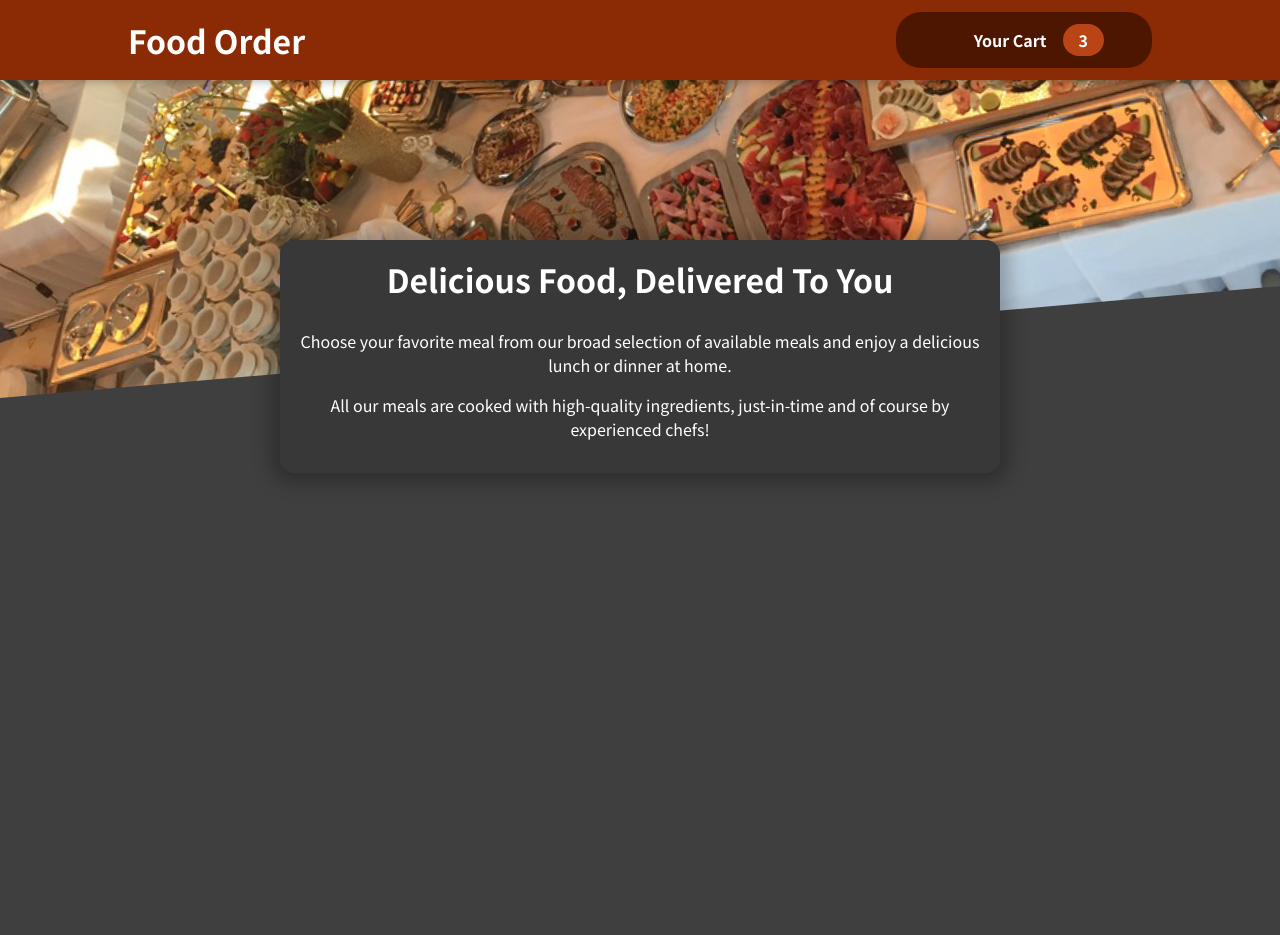
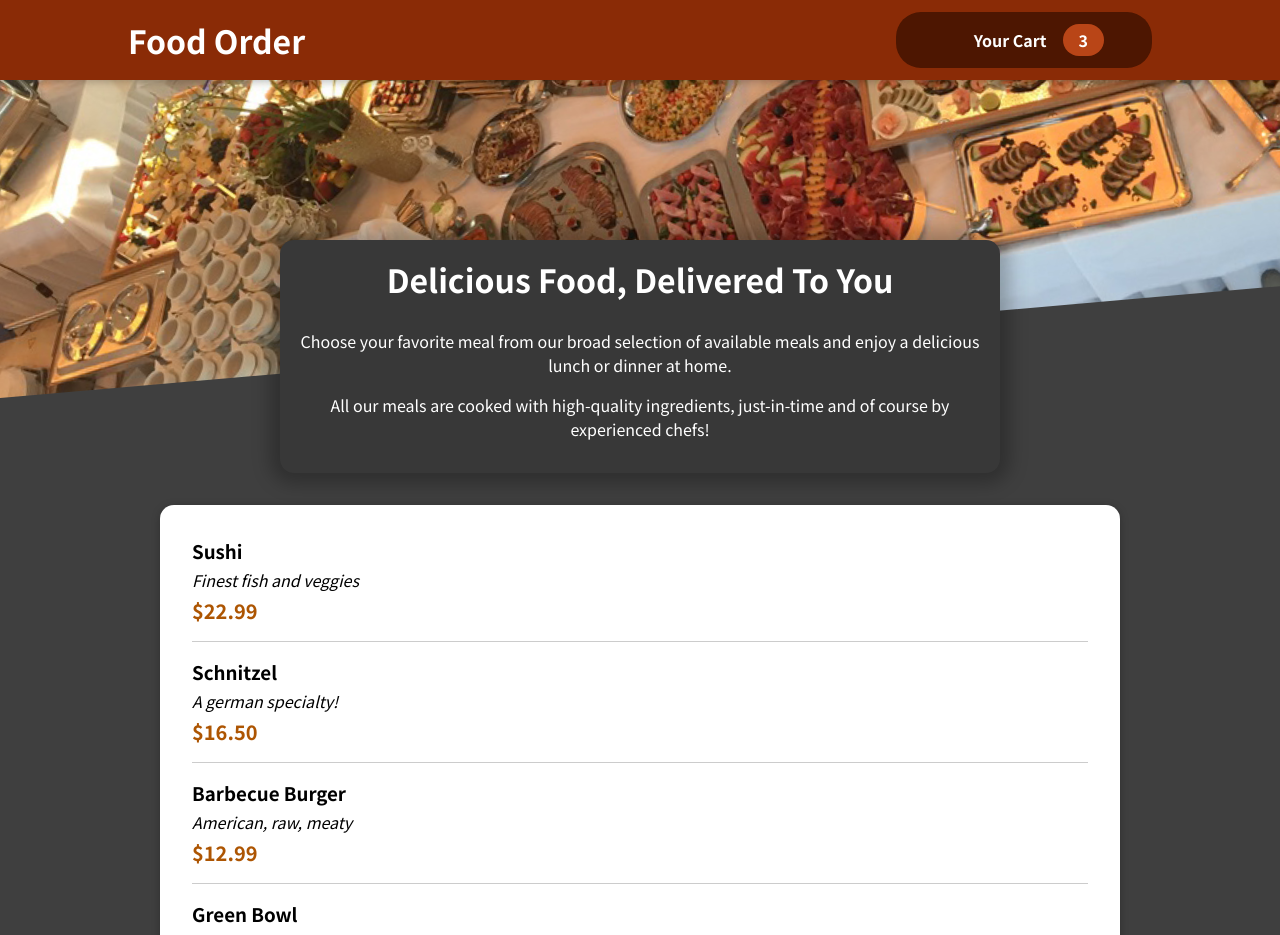
Before and after one commit to AhmadrezaMozaffary/react-food-order, a React (Create React App) app: page / in a window 1280 px wide. Shown: the top 935 px of the page. Before the commit the page ends 800 px from the top, so only its background shows below. Built offline with nearby package versions, Linux system fonts and the light colour scheme; some icons are missing.

Commit message:
Add DUMMY meals and related components

```diff
--- a/src/components/Meals/AvailableMeals.js
+++ b/src/components/Meals/AvailableMeals.js
@@ -1,6 +1,8 @@
 import React from "react";
+import Card from "../UI/Card";
 
 import classes from "./AvailableMeals.module.css";
+import MealItem from "./MealItem/MealItem";
 
 const DUMMY_MEALS = [
   {
@@ -30,11 +32,20 @@
 ];
 
 const AvailableMeals = () => {
-  const mealsList = DUMMY_MEALS.map((meal) => <li>{meal.naem}</li>);
+  const mealsList = DUMMY_MEALS.map((meal) => (
+    <MealItem
+      key={meal.id}
+      name={meal.name}
+      desc={meal.description}
+      price={meal.price}
+    />
+  ));
 
   return (
     <section className={classes.meals}>
-      <ul>{mealsList}</ul>
+      <Card>
+        <ul>{mealsList}</ul>
+      </Card>
     </section>
   );
 };
--- /dev/null
+++ b/src/components/Meals/MealItem/MealItem.js
@@ -0,0 +1,20 @@
+import React from "react";
+
+import classes from "./MealItem.module.css";
+
+const MealItem = (props) => {
+  const price = `$${props.price.toFixed(2)}`;
+
+  return (
+    <li className={classes.meal}>
+      <div>
+        <h3>{props.name}</h3>
+        <div className={classes.description}>{props.desc}</div>
+        <div className={classes.price}>{price}</div>
+      </div>
+      <div></div>
+    </li>
+  );
+};
+
+export default MealItem;
--- /dev/null
+++ b/src/components/Meals/MealItem/MealItem.module.css
@@ -0,0 +1,22 @@
+.meal {
+  display: flex;
+  justify-content: space-between;
+  margin: 1rem;
+  padding-bottom: 1rem;
+  border-bottom: 1px solid #ccc;
+}
+
+.meal h3 {
+  margin: 0 0 0.25rem 0;
+}
+
+.description {
+  font-style: italic;
+}
+
+.price {
+  margin-top: 0.25rem;
+  font-weight: bold;
+  color: #ad5502;
+  font-size: 1.25rem;
+}
--- /dev/null
+++ b/src/components/UI/Card.js
@@ -0,0 +1,15 @@
+import React from "react";
+
+import classes from "./Card.module.css";
+
+const Card = (props) => {
+  return (
+    <div
+      className={`${classes.card} ${props.className ? props.className : ""}`}
+    >
+      {props.children}
+    </div>
+  );
+};
+
+export default Card;
--- /dev/null
+++ b/src/components/UI/Card.module.css
@@ -0,0 +1,6 @@
+.card {
+  padding: 1rem;
+  box-shadow: 0 2px 8px rgba(0, 0, 0, 0.25);
+  border-radius: 14px;
+  background-color: white;
+}
```
Also changed, not shown: src/components/Meals/MealItem/MealItemForm.js (added), 1 other file (tests, documents, lock files or other folders).
